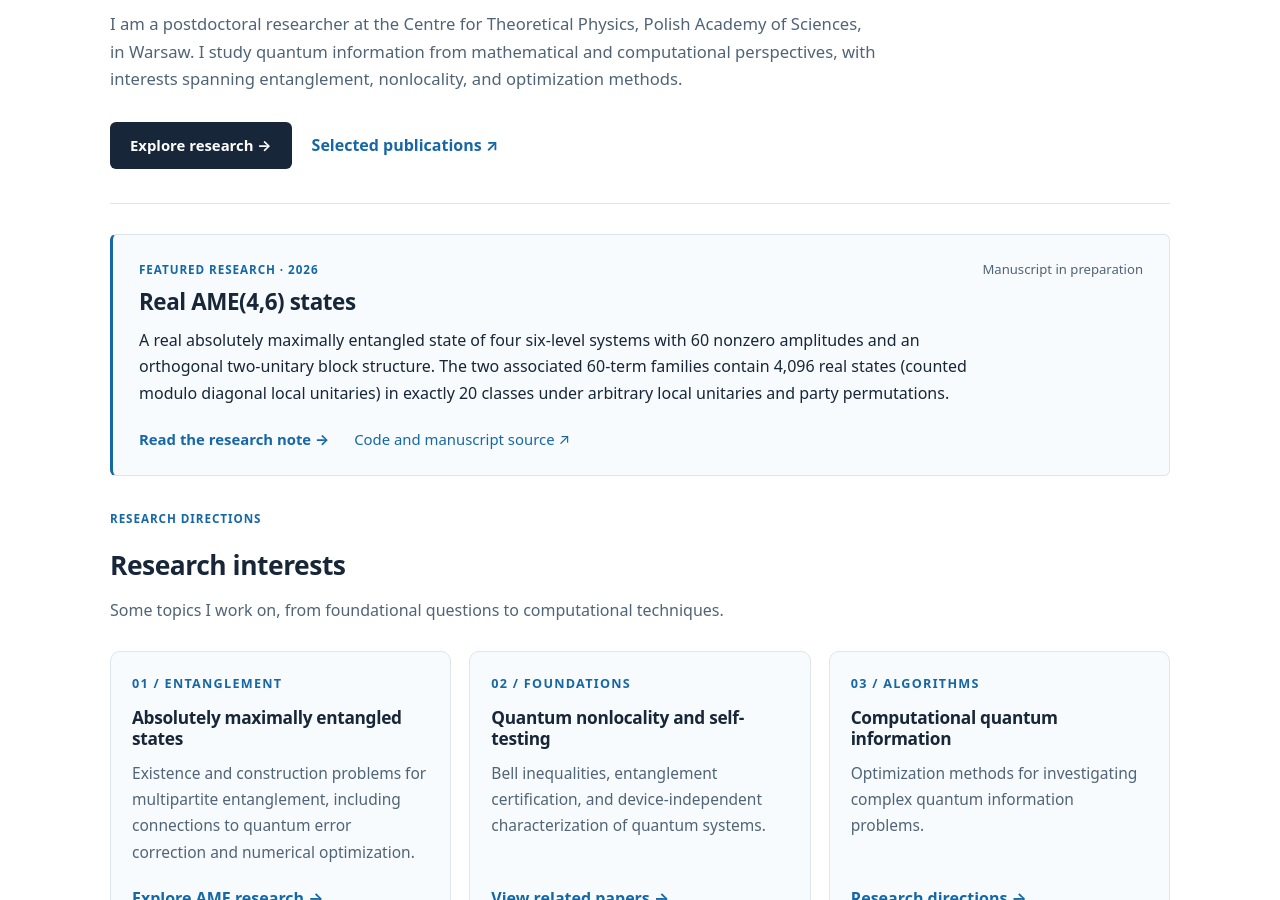
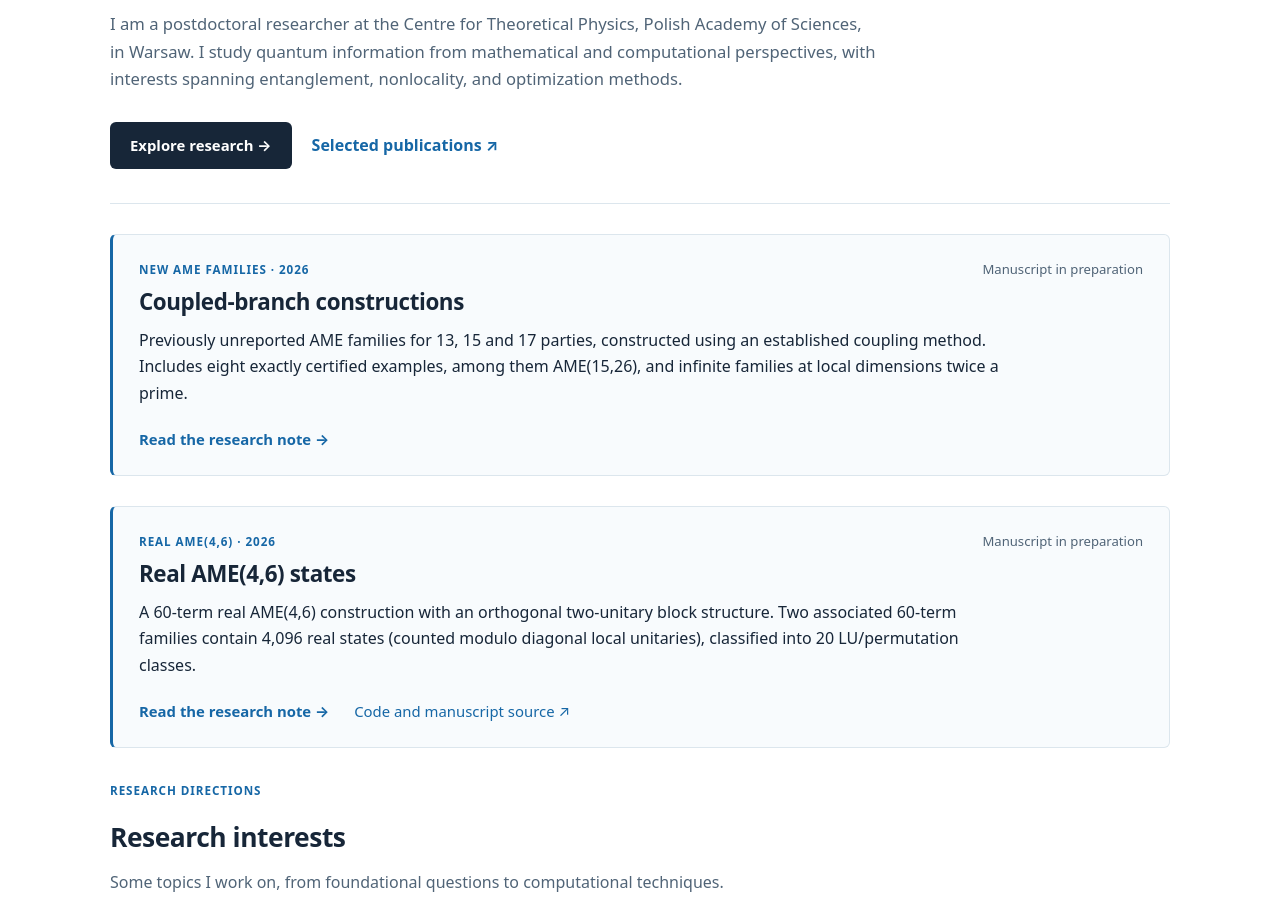
Before and after one commit to palashpandya/palashpandya.github.io, a Jekyll site: the page built from index.md, in a window 1280 px wide and 900 px high, scrolled down 256 px. Built offline with Jekyll 4.4.1, drawn with Linux system fonts in a browser that asks for light colours.

Commit message:
Feature newly reported coupled-branch AME families beside real AME(4,6)

```diff
--- a/index.md
+++ b/index.md
@@ -12,15 +12,26 @@ last_modified_at: 2026-10-21
 <p class="lede">I am a postdoctoral researcher at the Centre for Theoretical Physics, Polish Academy of Sciences, in Warsaw. I study quantum information from mathematical and computational perspectives, with interests spanning entanglement, nonlocality, and optimization methods.</p>
 <div class="hero-actions"><a class="button" href="{{ '/research/' | relative_url }}">Explore research →</a><a class="link-arrow" href="{{ '/publications/' | relative_url }}">Selected publications ↗</a></div>
 </section>
-<section class="featured-research" aria-labelledby="featured-ame-title">
+<div class="featured-research-grid">
+<article class="featured-research" aria-labelledby="featured-coupled-title">
 <div class="featured-research-header">
-<p class="eyebrow">Featured research · 2026</p>
+<p class="eyebrow">New AME families · 2026</p>
+<p class="featured-research-status">Manuscript in preparation</p>
+</div>
+<h2 id="featured-coupled-title">Coupled-branch constructions</h2>
+<p>Previously unreported AME families for 13, 15 and 17 parties, constructed using an established coupling method. Includes eight exactly certified examples, among them AME(15,26), and infinite families at local dimensions twice a prime.</p>
+<p class="featured-research-links"><a class="link-arrow" href="{{ '/research/ame/coupled-branch-families/' | relative_url }}">Read the research note →</a></p>
+</article>
+<article class="featured-research" aria-labelledby="featured-ame-title">
+<div class="featured-research-header">
+<p class="eyebrow">Real AME(4,6) · 2026</p>
 <p class="featured-research-status">Manuscript in preparation</p>
 </div>
 <h2 id="featured-ame-title">Real AME(4,6) states</h2>
-<p>A real absolutely maximally entangled state of four six-level systems with 60 nonzero amplitudes and an orthogonal two-unitary block structure. The two associated 60-term families contain 4,096 real states (counted modulo diagonal local unitaries) in exactly 20 classes under arbitrary local unitaries and party permutations.</p>
+<p>A 60-term real AME(4,6) construction with an orthogonal two-unitary block structure. Two associated 60-term families contain 4,096 real states (counted modulo diagonal local unitaries), classified into 20 LU/permutation classes.</p>
 <p class="featured-research-links"><a class="link-arrow" href="{{ '/research/ame/real-ame46/' | relative_url }}">Read the research note →</a> <a href="https://github.com/palashpandya/real-ame46">Code and manuscript source ↗</a></p>
-</section>
+</article>
+</div>
 <section class="section">
 <p class="eyebrow">Research directions</p>
 <h2>Research interests</h2>
```
